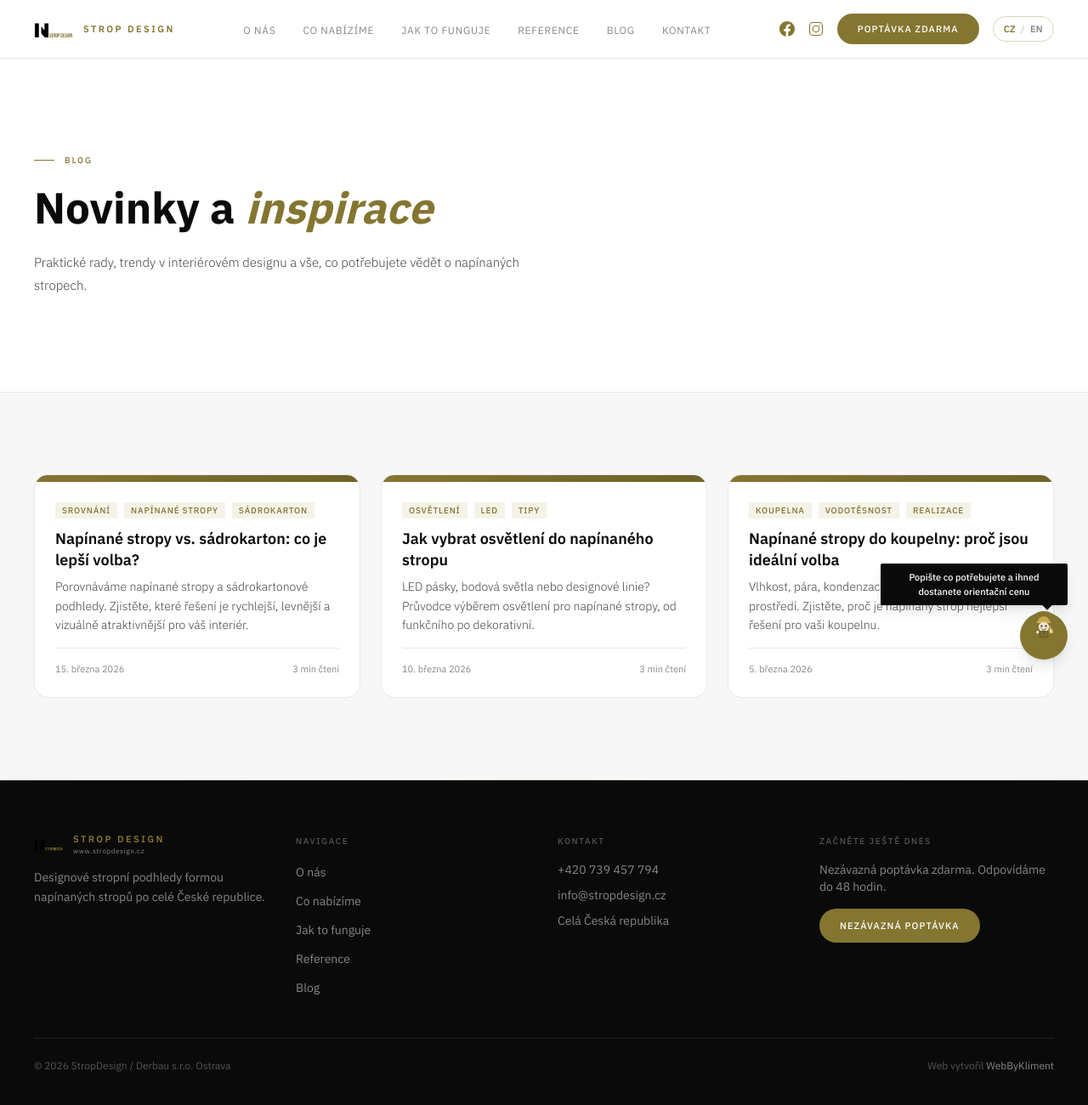
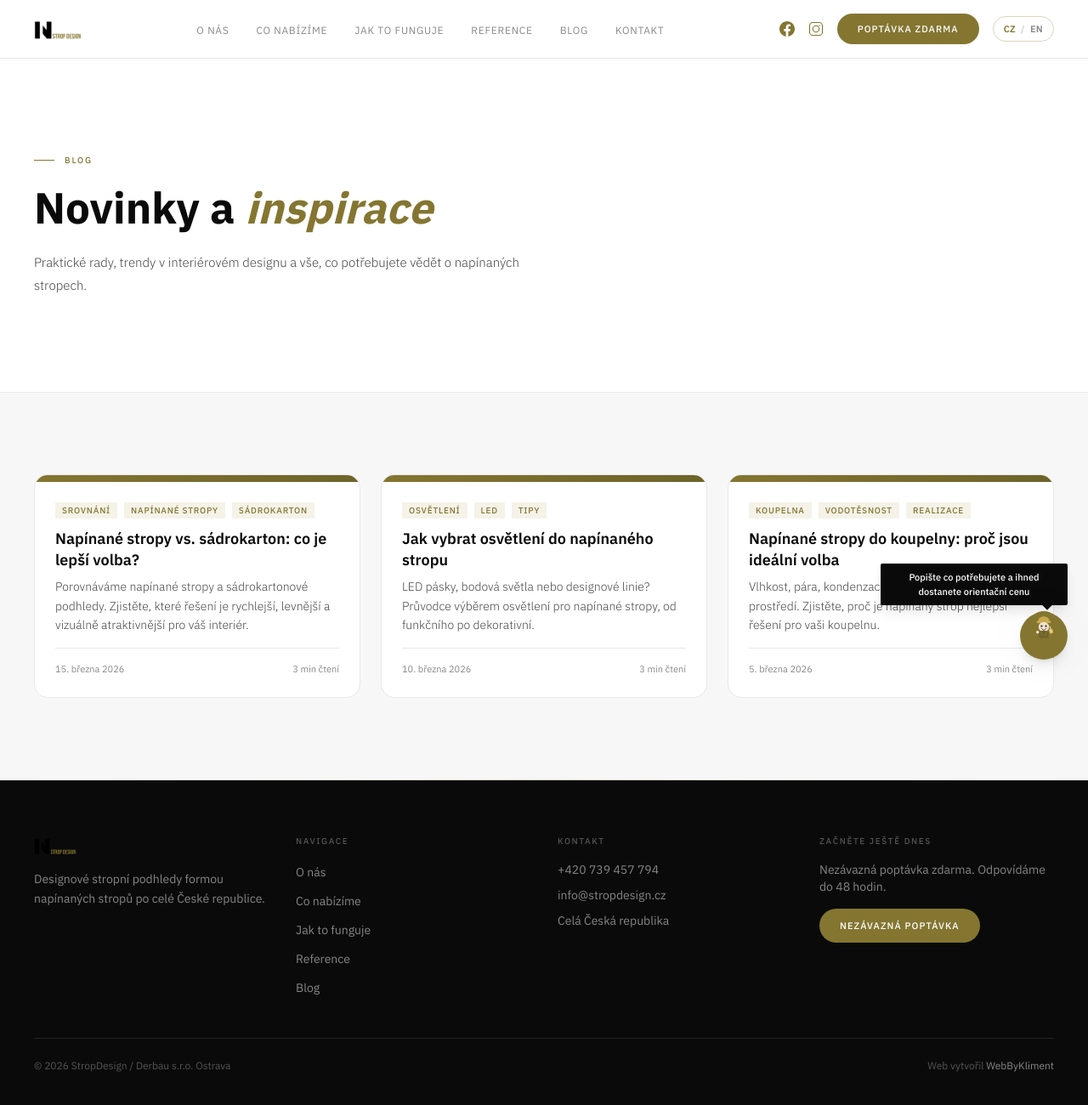
Before and after one commit to klimentjosef-netizen/stropdesign, a Next.js app: page /blog in a window 1280 px wide. Shown: the top 1300 px of the page at 85% size. Built offline with nearby package versions, Linux system fonts and the light colour scheme.

Commit message:
fix: větší logo, odstraněn text 'Strop Design' vedle loga

```diff
--- a/src/components/Footer.tsx
+++ b/src/components/Footer.tsx
@@ -28,7 +28,7 @@ export default function Footer() {
             {/* Brand */}
             <div>
               <Link href={useLocalePath("/")}>
-                <Logo variant="light" size={34} showUrl />
+                <Logo variant="light" size={50} />
               </Link>
               <p className="mt-4 text-sm text-white/50 leading-relaxed">
                 {d.footer.description}
--- a/src/components/Logo.tsx
+++ b/src/components/Logo.tsx
@@ -36,20 +36,8 @@ export default function Logo({
   size = 36,
 }: LogoProps) {
   return (
-    <div className={`flex items-center gap-3 ${className}`}>
+    <div className={`flex items-center ${className}`}>
       <LogoMark variant={variant} size={size} />
-      {showText && (
-        <div className="flex flex-col leading-none">
-          <span className="text-accent text-[11px] font-semibold tracking-[0.22em] uppercase">
-            Strop Design
-          </span>
-          {showUrl && (
-            <span className="text-muted text-[8px] tracking-[0.08em] mt-1">
-              www.stropdesign.cz
-            </span>
-          )}
-        </div>
-      )}
     </div>
   );
 }
--- a/src/components/Navbar.tsx
+++ b/src/components/Navbar.tsx
@@ -26,7 +26,7 @@ export default function Navbar() {
       <div className="max-w-7xl mx-auto px-6 lg:px-10 flex items-center justify-between h-[68px]">
         {/* Logo */}
         <Link href={useLocalePath("/")}>
-          <Logo variant="dark" size={46} />
+          <Logo variant="dark" size={56} />
         </Link>
 
         {/* Desktop links */}
```
